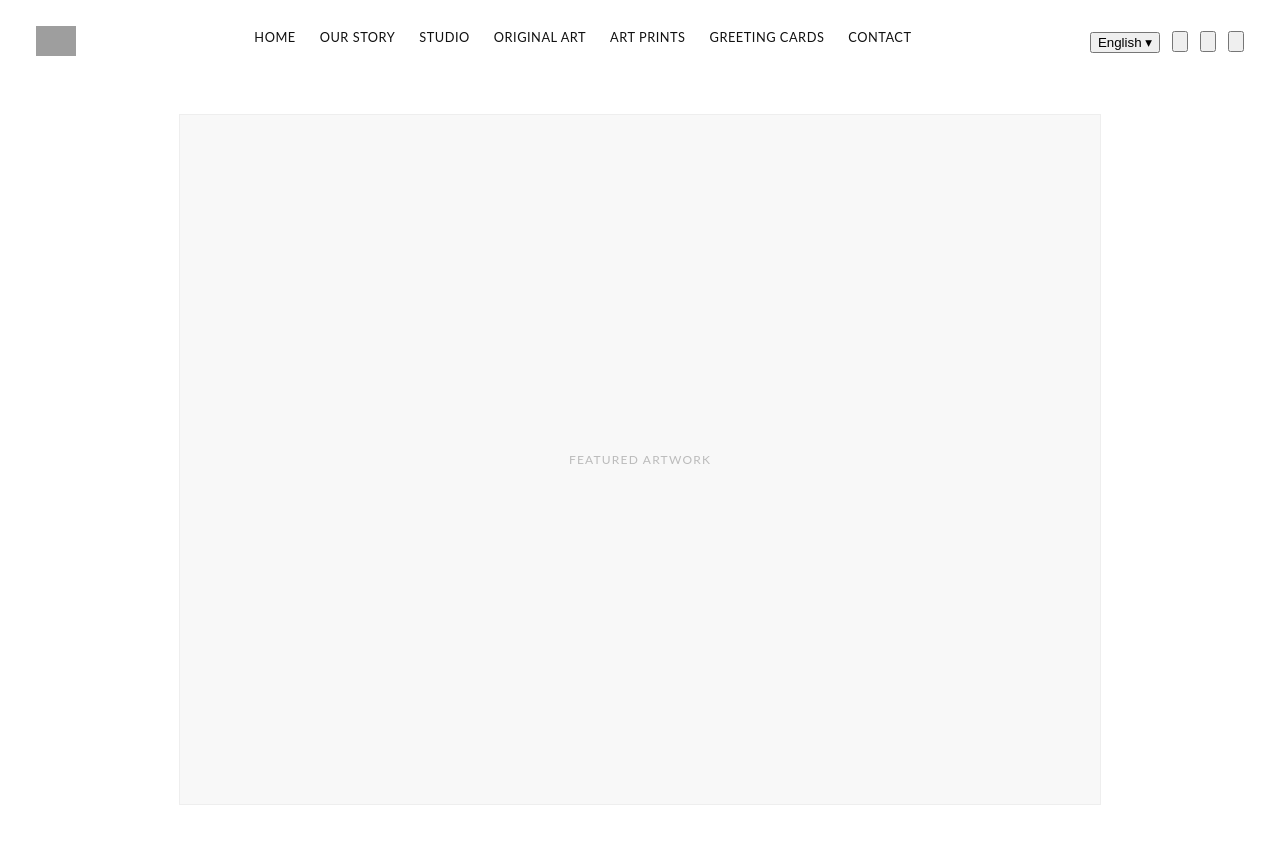
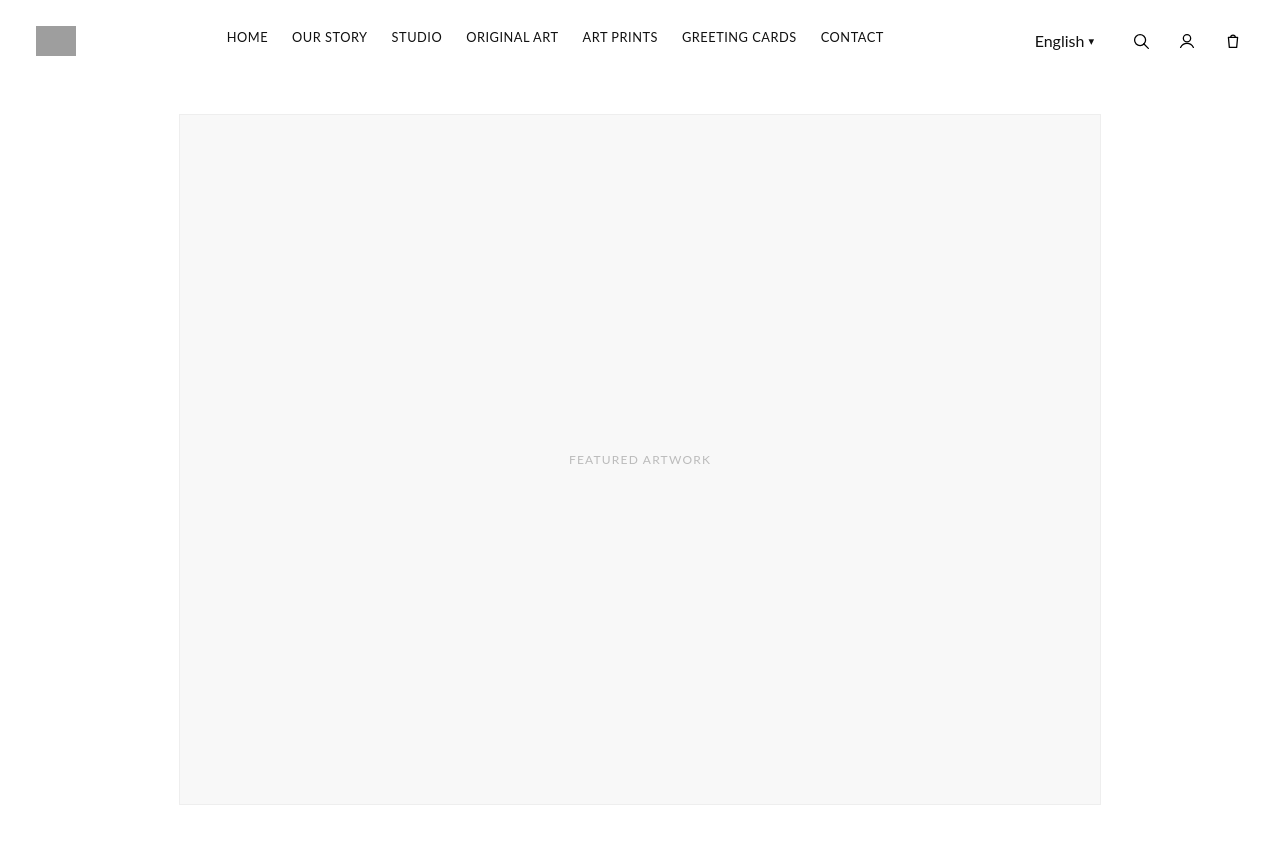
Before and after one commit to Leondecoding/Leondecoding.github.io, a Jekyll site: the page built from index.html, in a window 1280 px wide. Shown: the top 844 px of the page. Built offline with Jekyll 4.4.1, drawn with Linux system fonts in a browser that asks for light colours; grey boxes are pictures that could not be loaded.

Commit message:
Update main.scss

```diff
--- a/assets/css/main.scss
+++ b/assets/css/main.scss
@@ -361,6 +361,88 @@ body {
   }
 }
 
+/* === Header：语言切换 + 图标按钮（补丁） === */
+
+/* 按钮排成一行，间距类似你发的截图 */
+.site-header .site-actions {
+  display: flex;
+  align-items: center;
+  gap: 24px;
+}
+
+/* 去掉默认按钮背景，统一成细线风格 */
+.site-header .site-actions .icon-btn,
+.site-header .site-actions .lang-toggle {
+  border: none;
+  background: transparent;
+  padding: 0;
+  cursor: pointer;
+  font: inherit;
+}
+
+/* 图标尺寸 */
+.site-header .site-actions .fz-icon {
+  width: 22px;
+  height: 22px;
+  display: block;
+}
+
+/* 购物袋角标 */
+.site-header #fz-cart-btn {
+  display: inline-flex;
+  align-items: center;
+  gap: 6px;
+}
+
+.site-header #fz-cart-count {
+  font-size: 0.75rem;
+  min-width: 1.2em;
+  text-align: center;
+}
+
+/* 语言按钮：文字 + 小三角 */
+.lang-switch {
+  margin-right: 12px;
+}
+
+.lang-toggle {
+  display: inline-flex;
+  align-items: center;
+  gap: 4px;
+  font-size: 0.95rem;
+  color: #111;
+}
+
+.lang-toggle .lang-caret {
+  font-size: 0.7em;
+}
+
+/* 语言菜单：使用 fz-menu 的基础样式，再略微缩小一些 */
+.fz-menu--lang {
+  min-width: auto;
+  padding: 6px 12px;
+}
+
+.fz-menu--lang ul {
+  display: flex;
+  gap: 8px;
+  margin: 0;
+  padding: 0;
+  list-style: none;
+}
+
+.fz-menu--lang button {
+  border: none;
+  background: transparent;
+  font-size: 0.9rem;
+  padding: 2px 4px;
+  cursor: pointer;
+}
+
+.fz-menu--lang button.is-current {
+  font-weight: 600;
+}
+
 .product-price,
     .product-price strong {
       font-weight: 400 !important;
```
